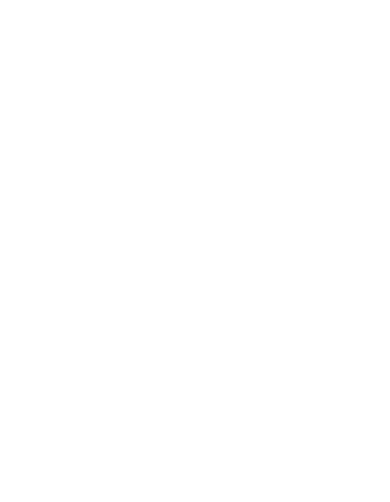
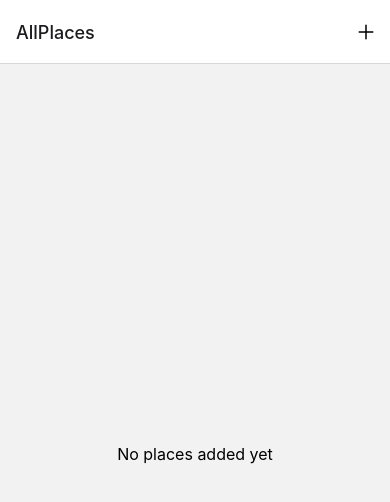
Before and after one commit to mikewanjero/ScapesRN, a React Native app: screen / in a window 390 px wide. Shown: the top 502 px of the page. Built offline with nearby package versions, Linux system fonts and the light colour scheme.

Commit message:
Adding a "Header" Button

```diff
--- a/App.js
+++ b/App.js
@@ -7,6 +7,7 @@
 import AllPlaces from "./screens/AllPlaces";
 import Map from "./screens/Map";
 import PlaceDetails from "./screens/PlaceDetails";
+import IconButton from "./components/UI/IconButton";
 
 const Stack = createNativeStackNavigator();
 
@@ -15,10 +16,27 @@
     <>
       <StatusBar style="dark" />
       <NavigationContainer>
-        <Stack.Screen name="AllPlaces" component={AllPlaces} />
-        <Stack.Screen name="AddPlace" component={AddPlace} />
-        {/* <Stack.Screen name="Map" component={Map} />
+        <Stack.Navigator>
+          <Stack.Screen
+            name="AllPlaces"
+            component={AllPlaces}
+            options={({ navigation }) => ({
+              headerRight: ({ tintColor }) => (
+                <IconButton
+                  icon={"add"}
+                  size={24}
+                  color={tintColor}
+                  onClick={() => {
+                    navigation.navigate("AddPlace");
+                  }}
+                />
+              ),
+            })}
+          />
+          <Stack.Screen name="AddPlace" component={AddPlace} />
+          {/* <Stack.Screen name="Map" component={Map} />
         <Stack.Screen name="PlaceDetails" component={PlaceDetails} /> */}
+        </Stack.Navigator>
       </NavigationContainer>
     </>
   );
--- /dev/null
+++ b/components/UI/IconButton.js
@@ -0,0 +1,24 @@
+import { Pressable, StyleSheet } from "react-native";
+import { Ionicons } from "@expo/vector-icons";
+
+export default function IconButton({ icon, size, color, onClick }) {
+  return (
+    <Pressable
+      style={({ pressed }) => [styles.button, pressed && styles.pressed]}
+    >
+      <Ionicons name={icon} size={size} color={color} onPress={onClick} />
+    </Pressable>
+  );
+}
+
+const styles = StyleSheet.create({
+  button: {
+    padding: 8,
+    margin: 4,
+    justifyContent: "center",
+    alignItems: "center",
+  },
+  pressed: {
+    opacity: 0.7,
+  },
+});
```
